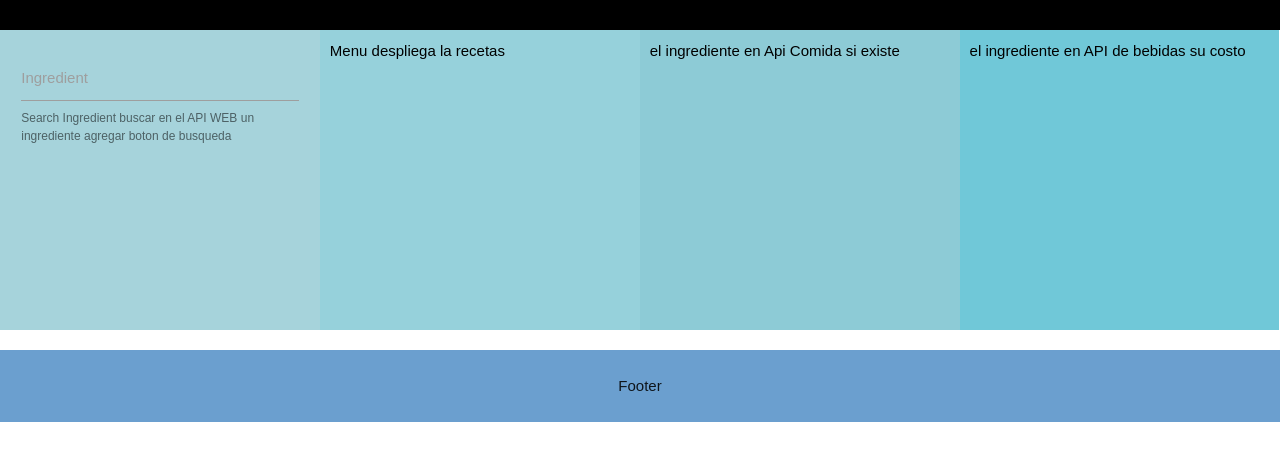
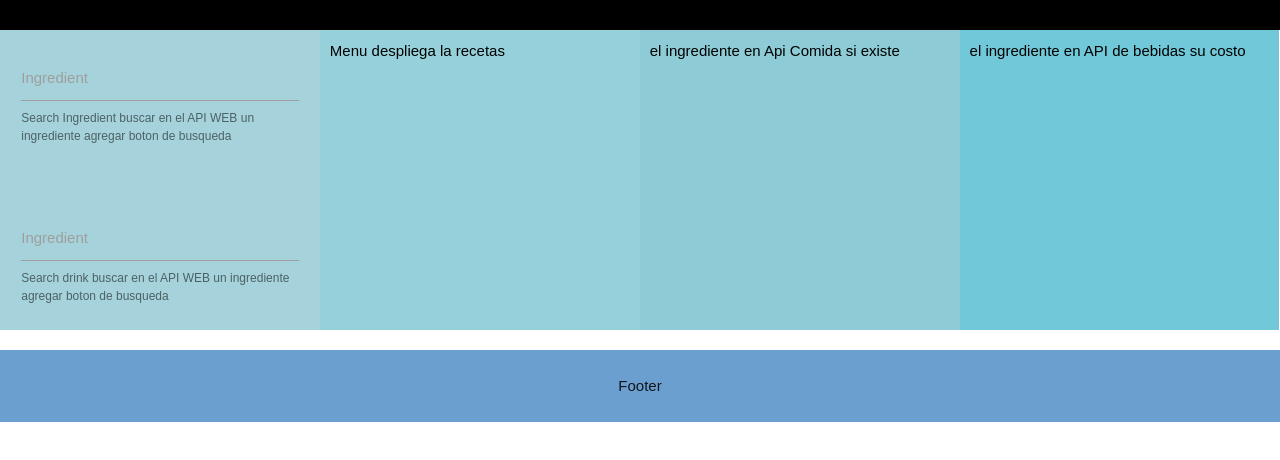
Before and after one commit to pegasus-1982/Project-1-Team-ALR-3, a plain HTML site: page index.html in a window 1280 px wide. Shown: the part 146-606 px from the top of the page. Drawn offline with nearby package versions, Linux system fonts and the light colour scheme; no server answers.

Commit message:
agregando segunda input search item

```diff
--- a/index.html
+++ b/index.html
@@ -33,6 +33,18 @@
         </div>
       </form>
     </div>
+
+    <div class="row">
+      <form class="col s12 ingredient-form">
+        <div class="row">
+          <div class="input-field col s12">
+            <input id="drink" type="text" class="validate">
+            <label for="drink">Ingredient</label>
+            <span class="helper-text" data-error="wrong" data-success="right">Search drink buscar en el API WEB un ingrediente agregar boton de busqueda</span>
+          </div>
+        </div>
+      </form>
+    </div>
     <!-- <p>Search Ingredient buscar en el API WEB un ingrediente agregar boton de busqueda https://www.themealdb.com/api.php</p> -->
   </div>
 
```
